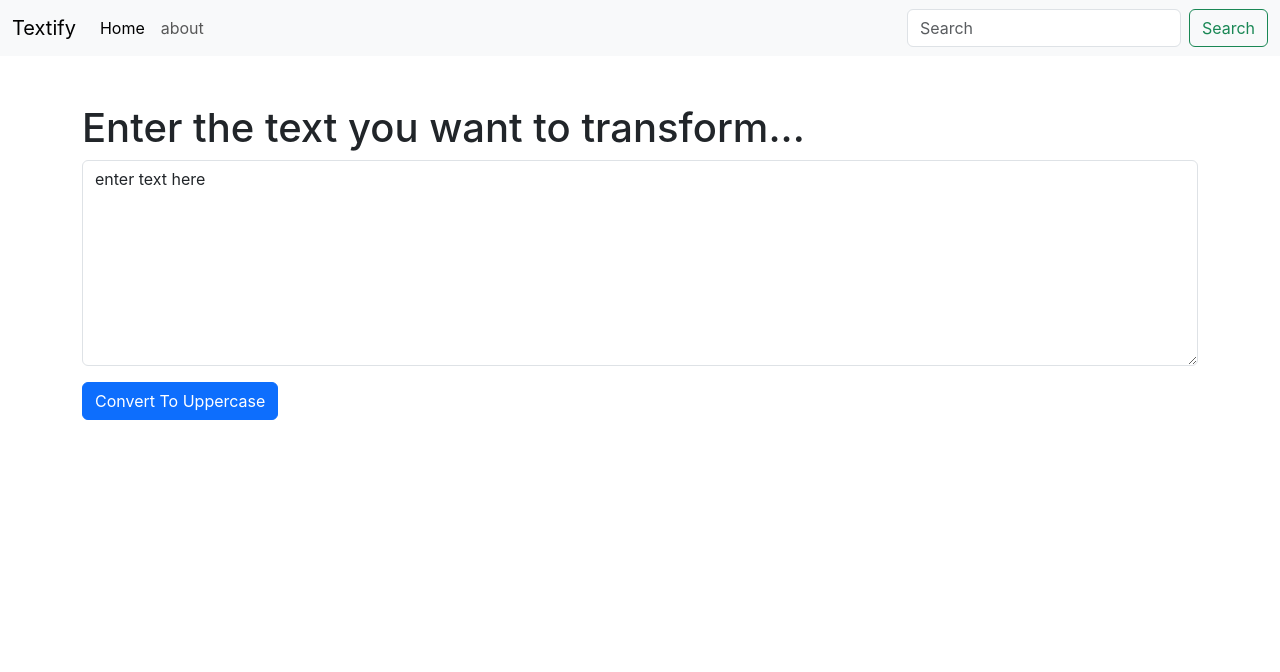
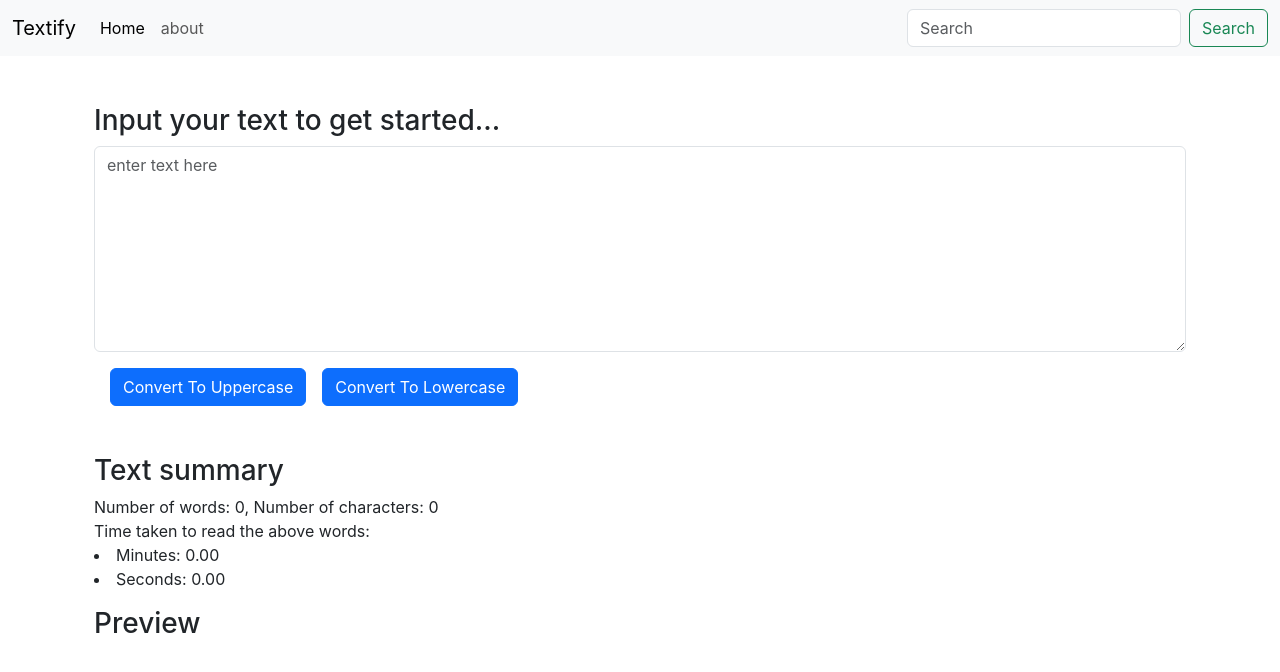
Before and after one commit to Quisha16/Textify, a React (Create React App) app: page /about in a window 1280 px wide. Shown: the top 672 px of the page. Built offline with nearby package versions, Linux system fonts and the light colour scheme.

Commit message:
added word counts, preview, lowercase , reading time

```diff
--- a/src/App.js
+++ b/src/App.js
@@ -8,7 +8,7 @@ function App() {
     <>
       <Navbar title="Textify" />
       <div className="container my-5">
-        <TextBox heading="Enter the text you want to transform..." />
+        <TextBox heading="Input your text to get started..." />
       </div>
     </>
   );
--- a/src/Components/TextBox.js
+++ b/src/Components/TextBox.js
@@ -2,19 +2,31 @@ import React, { useState } from "react";
 
 export default function TextBox(props) {
   const handleUpClick = () => {
-    //console.log("uppercase was clicked ");
     let upperText = Text.toUpperCase();
     setText(upperText);
   };
-
+  const handleLowClick = () => {
+    let lowerText = Text.toLowerCase();
+    setText(lowerText);
+  };
   const handleOnChange = (event) => {
-    //console.log("inside onChange");
     setText(event.target.value);
   };
-  const [Text, setText] = useState("enter text here");
+
+  // Initialize Text state to an empty string
+  const [Text, setText] = useState("");
+
+  // Calculate word count, character count, and reading time
+  const wordCount = Text.trim() === "" ? 0 : Text.trim().split(/\s+/).length;
+  const characterCount = Text.length;
+  const timeToReadMinutes = (0.008 * wordCount).toFixed(2);
+  const timeToReadSeconds = (0.47 * wordCount).toFixed(2);
+
   return (
-    <div>
-      <h1>{props.heading}</h1>
+    //react fregment
+    <>
+      <div className="container">
+        <h3>{props.heading}</h3>
         <div className="mb-3">
           <textarea
             className="form-control"
@@ -22,11 +34,28 @@ export default function TextBox(props) {
             id="TextBox"
             rows="8"
             value={Text}
+            placeholder="enter text here"
           ></textarea>
         </div>
-      <button className="btn btn-primary" onClick={handleUpClick}>
+        <button className="btn btn-primary mx-3" onClick={handleUpClick}>
           Convert To Uppercase
         </button>
+        <button className="btn btn-primary " onClick={handleLowClick}>
+          Convert To Lowercase
+        </button>
       </div>
+      <div className="container my-5">
+        <h3>Text summary</h3>
+        <p>
+          Number of words: {wordCount}, Number of characters: {characterCount}
+          <br />
+          Time taken to read the above words:
+          <li>Minutes: {timeToReadMinutes}</li>
+          <li>Seconds: {timeToReadSeconds}</li>
+        </p>
+        <h3>Preview </h3>
+        <p className="bg-light text-dark">{Text}</p>
+      </div>
+    </>
   );
 }
```
Lines whose indentation alone changed are shown as unchanged.
